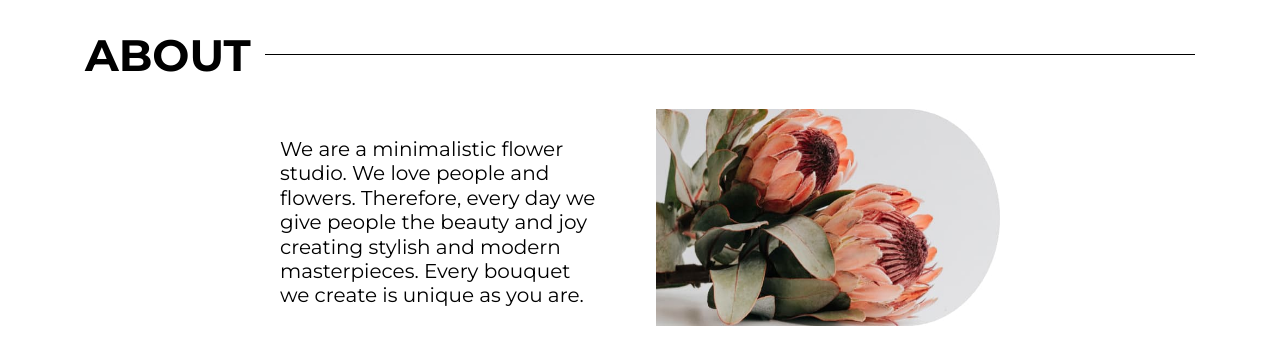
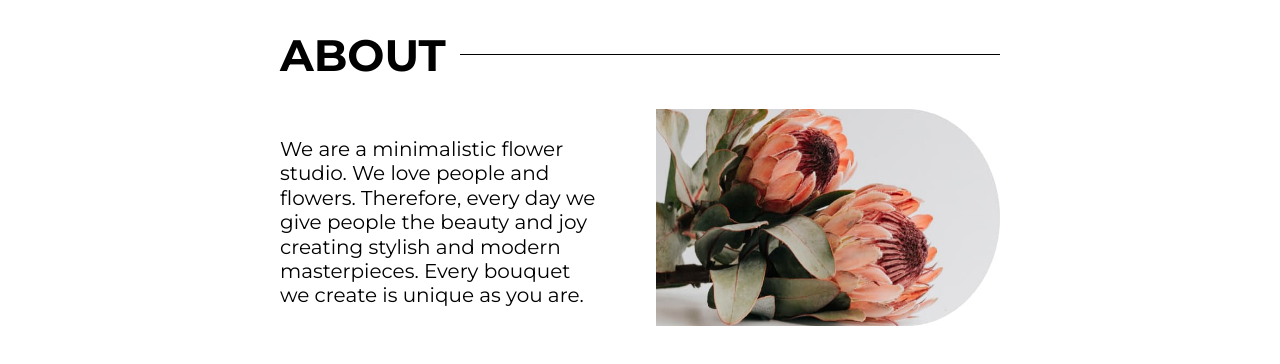
Before and after one commit to RadoProgramer/test, a website built with Parcel: page index.html in a window 1280 px wide. Built offline with nearby package versions, Linux system fonts and the light colour scheme.

Commit message:
Update styles.css

```diff
--- a/css/styles.css
+++ b/css/styles.css
@@ -39,6 +39,10 @@ img {
 /*---------------section About-mobile-----------------*/
 
 
+.container{
+  max-width: 288px;
+  height: 395px;
+}
 .about{
   color: var(--BLACK);
   font-family: Montserrat; sans-serif;
@@ -81,7 +85,9 @@ img {
 
   /*--------------section About-tablet-----------------*/
 .container{
-  padding: 0 24px;
+  max-width: 720px;
+  padding: 0;
+  height: 301px;
 }
 .about-ul{
   display: flex;
@@ -93,7 +99,6 @@ img {
   padding: 28px 0 0;
   line-height: 24.38px;
   max-width: 322px;
-
 }
 .image-about{
   width: 344px;
```
Lines whose indentation alone changed are shown as unchanged.
